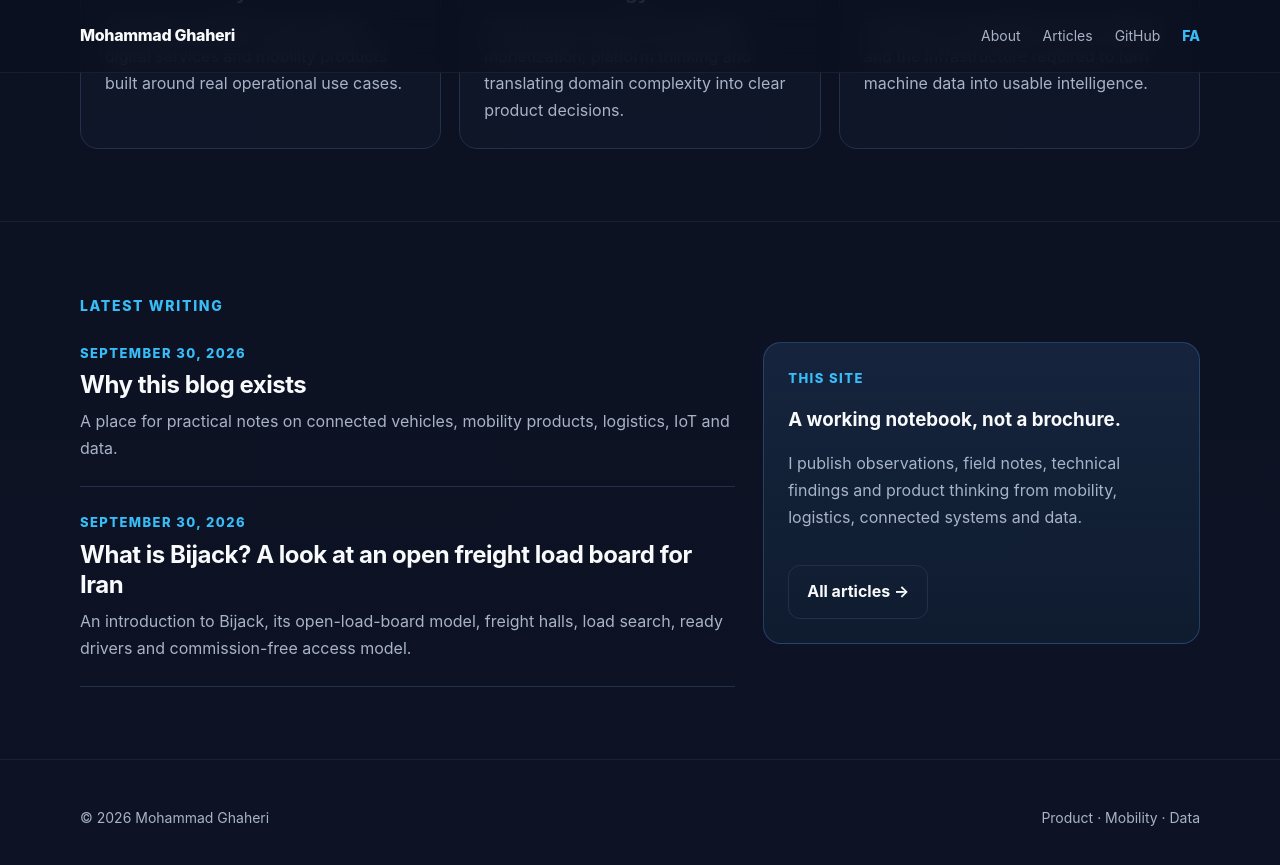
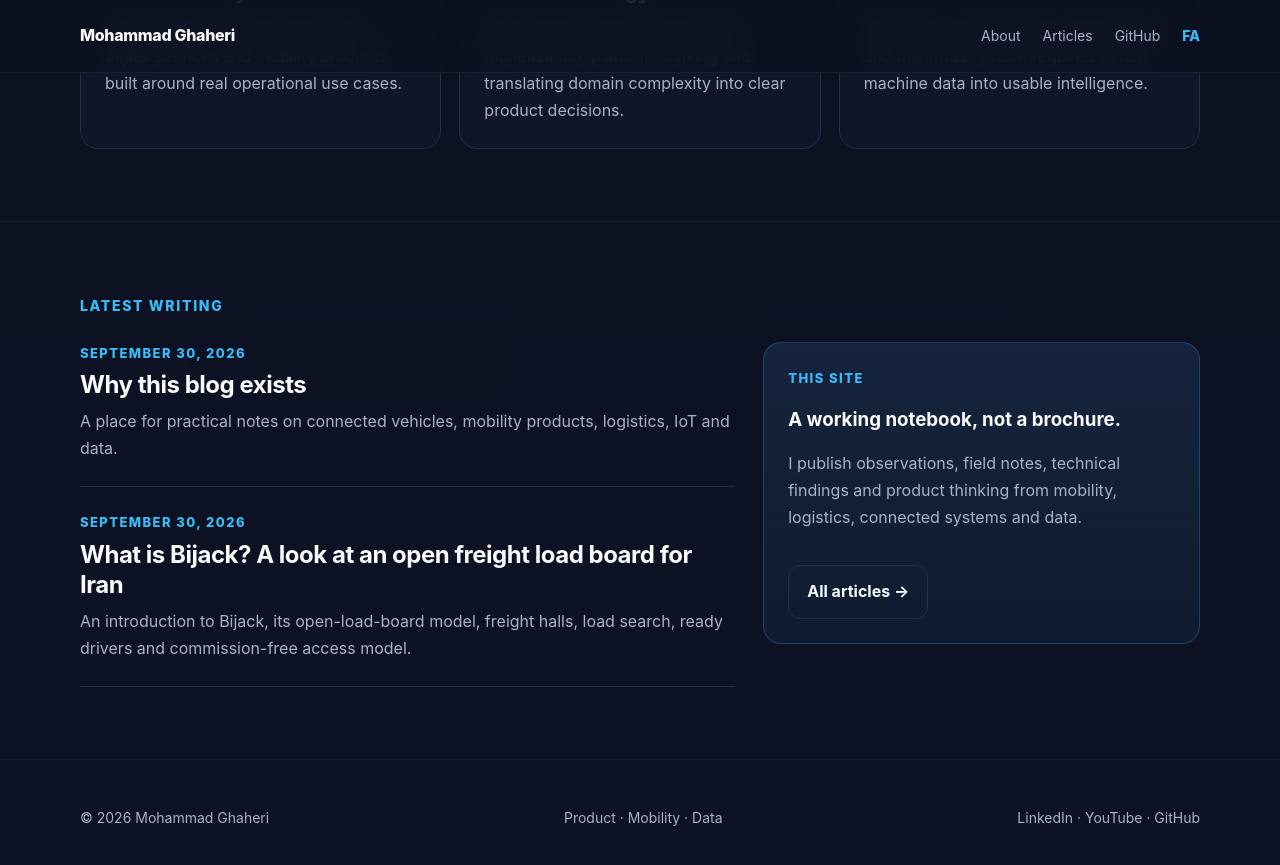
Before and after one commit to MohammadGhaheri/mohammadghaheri.github.io, a Jekyll site: the page built from index.html, in a window 1280 px wide and 900 px high, scrolled down 1057 px. Shown: the top 865 px of the window. Built offline with Jekyll 4.4.1, drawn with Linux system fonts in a browser that asks for light colours.

Commit message:
Add LinkedIn and YouTube links to footer

```diff
--- a/_layouts/default.html
+++ b/_layouts/default.html
@@ -39,6 +39,13 @@
   <div class="wrap footerline">
     <span>© {{ 'now' | date: '%Y' }} Mohammad Ghaheri</span>
     <span>{% if page.lang == 'fa' %}محصول · حمل‌ونقل هوشمند · داده{% else %}Product · Mobility · Data{% endif %}</span>
+    <span class="footer-social">
+      <a href="https://www.linkedin.com/in/mohammadghaheri" target="_blank" rel="noreferrer">LinkedIn</a>
+      <span>·</span>
+      <a href="https://www.youtube.com/channel/UCmC82-lG9OctHJWMHHNXl2Q" target="_blank" rel="noreferrer">YouTube</a>
+      <span>·</span>
+      <a href="https://github.com/MohammadGhaheri" target="_blank" rel="noreferrer">GitHub</a>
+    </span>
   </div>
 </footer>
 </body>
```
